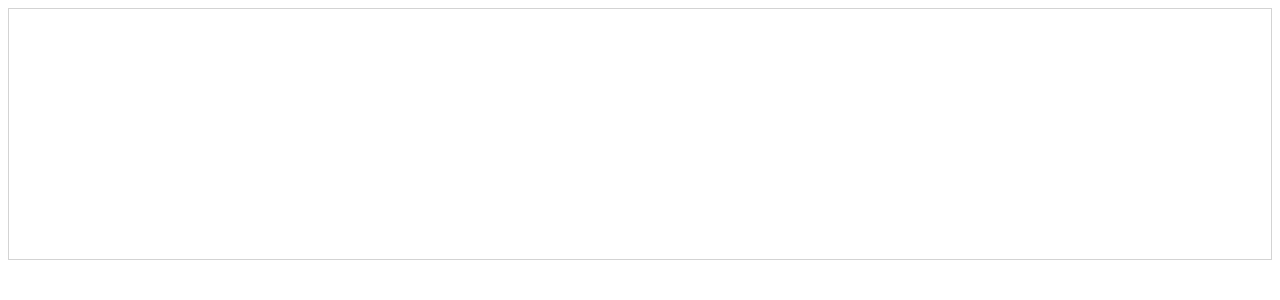
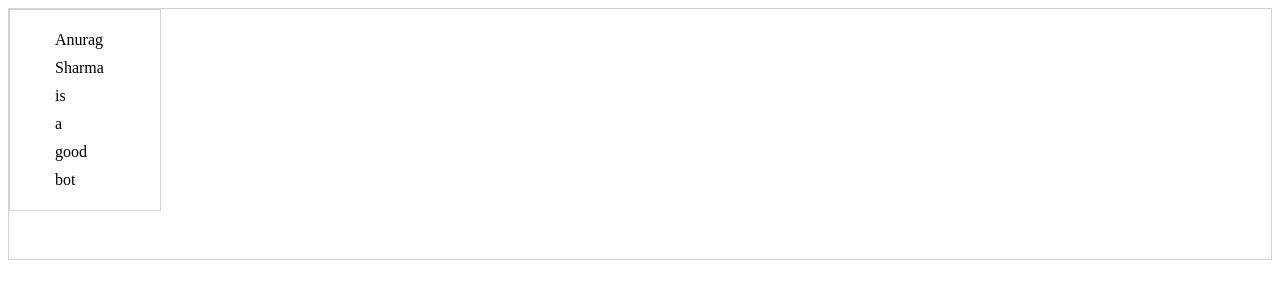
Before and after one commit to RedHope/react-text-editor, a React app: page / in a window 1280 px wide. Shown: the top 300 px of the page. Built offline with nearby package versions, Linux system fonts and the light colour scheme.

Commit message:
beginning to add a dropdown component

```diff
--- a/src/components/App.jsx
+++ b/src/components/App.jsx
@@ -1,9 +1,14 @@
 import React, { Component } from 'react';
+import Dropdown from './Dropdown.jsx';
 
 class App extends Component {
     render() {
+        let suggestions = [
+            'Anurag', 'Sharma', 'is', 'a', 'good', 'bot'
+        ];
         return (
             <div contentEditable className="text-editor">
+                <Dropdown suggestions={suggestions} />
             </div>)
     }
 }
--- /dev/null
+++ b/src/components/Dropdown.jsx
@@ -0,0 +1,20 @@
+import React, { Component } from 'react';
+import _ from 'lodash';
+
+class Dropdown extends Component {
+    render() {
+        const suggestions = this.props.suggestions.map((suggestion) =>
+            <li key={suggestion} className='dropdown-item'>{suggestion}</li>
+        );
+
+        return (
+            <div className='dropdown'>
+                <ul className='dropdown-list'>
+                    {suggestions}
+                </ul>
+            </div>
+        );
+    }
+}
+
+export default Dropdown;
--- a/src/styles/styles.scss
+++ b/src/styles/styles.scss
@@ -1,4 +1,26 @@
+$grey: #D3D3D3;
+
 .text-editor{
     min-height: 250px;
     border: 1px solid #D3D3D3;
 }
+
+.dropdown {
+    position: relative;
+    max-width: 150px;
+    border: 1px solid $grey;
+    z-index: 100;
+}
+
+.dropdown-list {
+    list-style: none;
+}
+
+.dropdown-item {
+    padding: 5px;
+
+    &:hover {
+        background-color: $grey;
+        cursor: pointer;
+    }
+}
```
